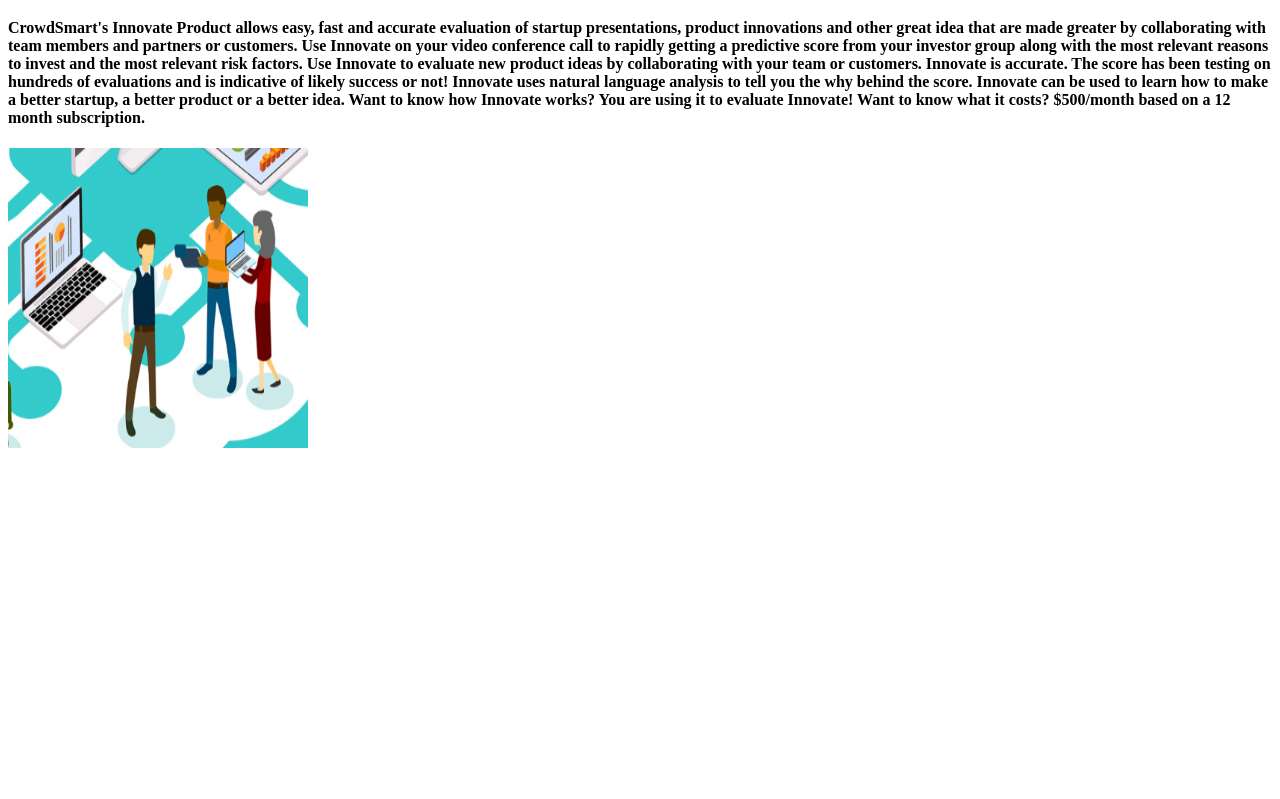
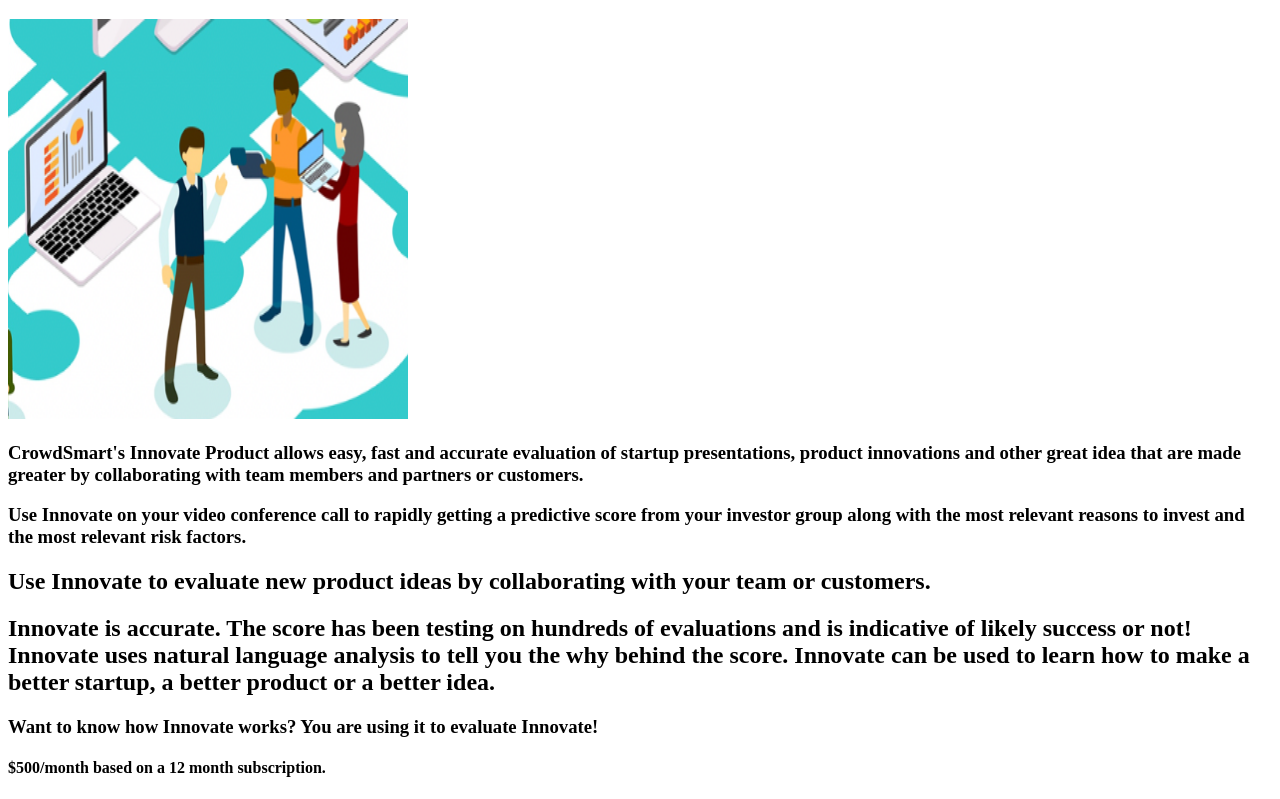
Before and after one commit to tkehler/csci, a plain HTML site: page index.html in a window 1280 px wide. Shown: the part 61-860 px from the top of the page. Before the commit the page ends 800 px from the top, so only its background shows below. Drawn offline with Linux system fonts and the light colour scheme.

Commit message:
Update index.html

```diff
--- a/index.html
+++ b/index.html
@@ -16,23 +16,23 @@
 </head>
 <body>
   <h1>CrowdSmart Innovate</h1>
-  <h4>CrowdSmart's Innovate Product allows easy, fast and accurate evaluation of startup presentations, product innovations and other great idea that are made greater by collaborating with team members and partners or customers.
+  <img src="innovate.png" alt="CrowdSmart Innovate" width="400" height="400">
+  <h3>CrowdSmart's Innovate Product allows easy, fast and accurate evaluation of startup presentations, product innovations and other great idea
+    that are made greater by collaborating with team members and partners or customers.</h3>
+<h3>Use Innovate on your video conference call to rapidly getting a predictive score from your investor group along with the most relevant reasons to
+  invest and the most relevant risk factors. </h3>
+  <h2>Use Innovate to evaluate new product ideas by collaborating with your team or customers. </h2>
 
-Use Innovate on your video conference call to rapidly getting a predictive score from your investor group along with the most relevant reasons to invest and the most relevant risk factors.
-Use Innovate to evaluate new product ideas by collaborating with your team or customers.
+<h2>Innovate is accurate. The score has been testing on hundreds of evaluations and is indicative of likely success or not!
+  Innovate uses natural language analysis to tell you the why behind the score.
+  Innovate can be used to learn how to make a better startup, a better product or a better idea.</h2>
+
+  <h3>Want to know how Innovate works? You are using it to evaluate Innovate! </h3>
 
 
 
-Innovate is accurate. The score has been testing on hundreds of evaluations and is indicative of likely success or not! Innovate uses natural language analysis to tell you the why behind the score. Innovate can be used to learn how to make a better startup, a better product or a better idea.
+<h4>$500/month based on a 12 month subscription. </h4>
 
-
-
-Want to know how Innovate works? You are using it to evaluate Innovate!
-
-
-
-Want to know what it costs? $500/month based on a 12 month subscription. </h4>
-  <img src="innovate.png" alt="CrowdSmart Innovate" width="300" height="300">
- <script>(()=>{const e=document.createElement("script");e.src="https://cdn.jsdelivr.net/npm/iframe-resizer@4.2.11/js/iframeResizer.min.js",document.body.appendChild(e),e.addEventListener("load",function(){const e=document.createElement("iframe");e.id="crowdsmart-embed-app",e.src="https://embed.crowdsmartstage.ai/evaluation/csmarketresearch/97a98798-6344-11eb-a81e-0ad589fedacf/c3cb8b4e-67c4-11eb-889f-0ad589fedacf",document.body.appendChild(e),e.addEventListener("load",function(){iFrameResize({},"#crowdsmart-embed-app")})})})();</script>
+<script>(()=>{const e=document.createElement("script");e.src="https://cdn.jsdelivr.net/npm/iframe-resizer@4.2.11/js/iframeResizer.min.js",document.body.appendChild(e),e.addEventListener("load",function(){const e=document.createElement("iframe");e.id="crowdsmart-embed-app",e.src="https://embed.crowdsmartstage.ai/evaluation/csinnovate/eb163fb6-700a-11eb-b015-0ad589fedacf/ee9bff20-700c-11eb-93d5-0ad589fedacf",document.body.appendChild(e),e.addEventListener("load",function(){iFrameResize({},"#crowdsmart-embed-app")})})})();</script>
 </body>
 </html>
```
